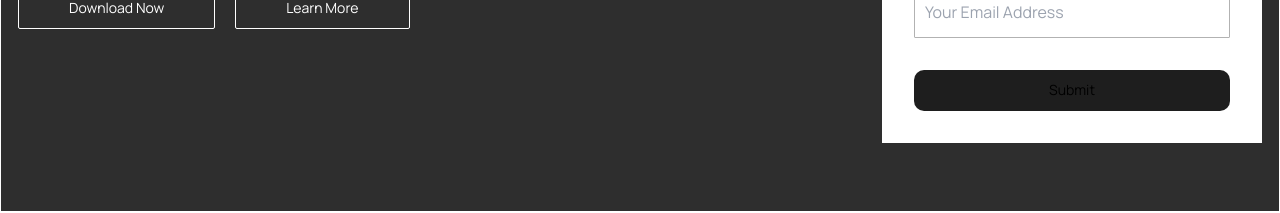
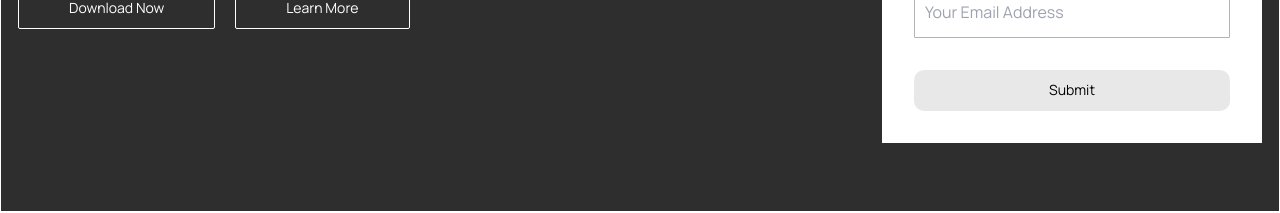
Before and after one commit to AJ1732/capstone_schoolbase_lms, a React (Vite) app: page / in a window 1280 px wide. Shown: the part 456-669 px from the top of the page. Built offline with nearby package versions, Linux system fonts and the light colour scheme.

Commit message:
style: update hero form button color

```diff
--- a/src/components/Forms.jsx
+++ b/src/components/Forms.jsx
@@ -77,7 +77,7 @@ export const HeroForm = () => {
             />
           </div>
 
-          <DarkButton type={`submit`} disabled={!getIsFormValid()} className={`w-full`}>Submit</DarkButton>
+          <DarkButton type={`submit`} disabled={!getIsFormValid()} className={`w-full bg-light-gray`}>Submit</DarkButton>
       </fieldset>
     </form>
   )
```
